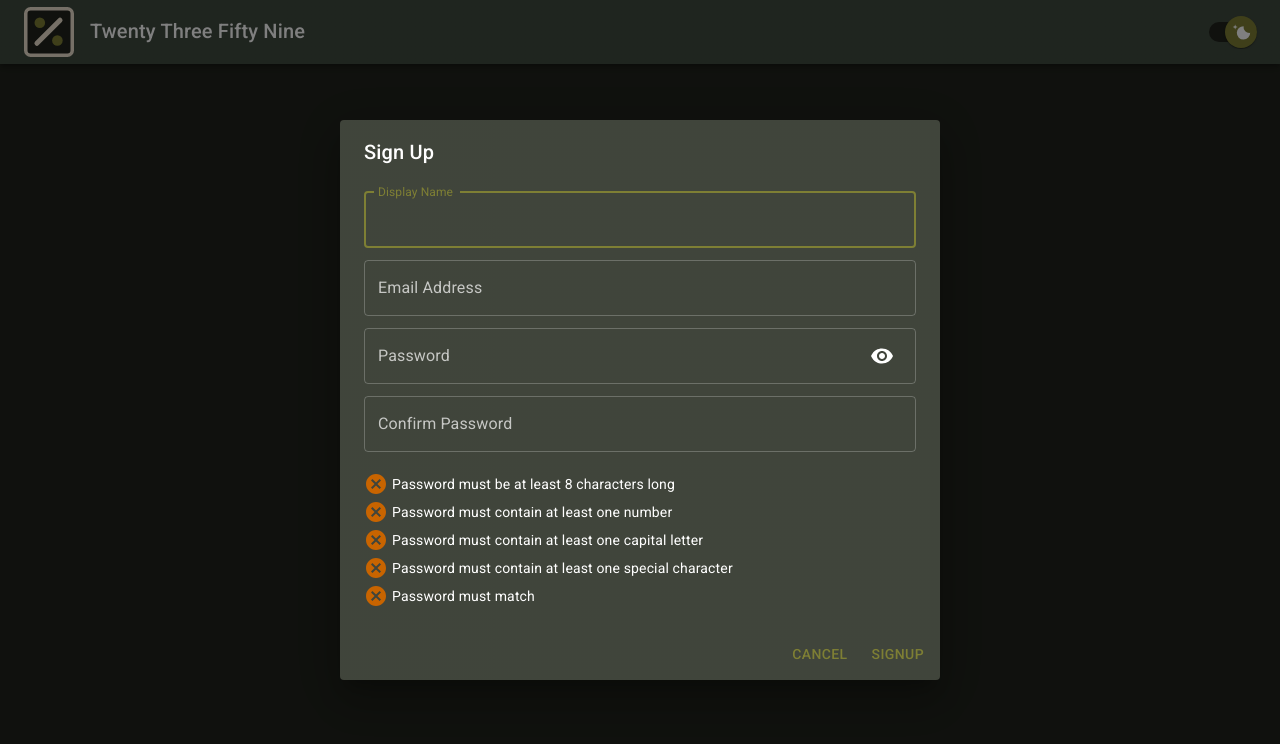
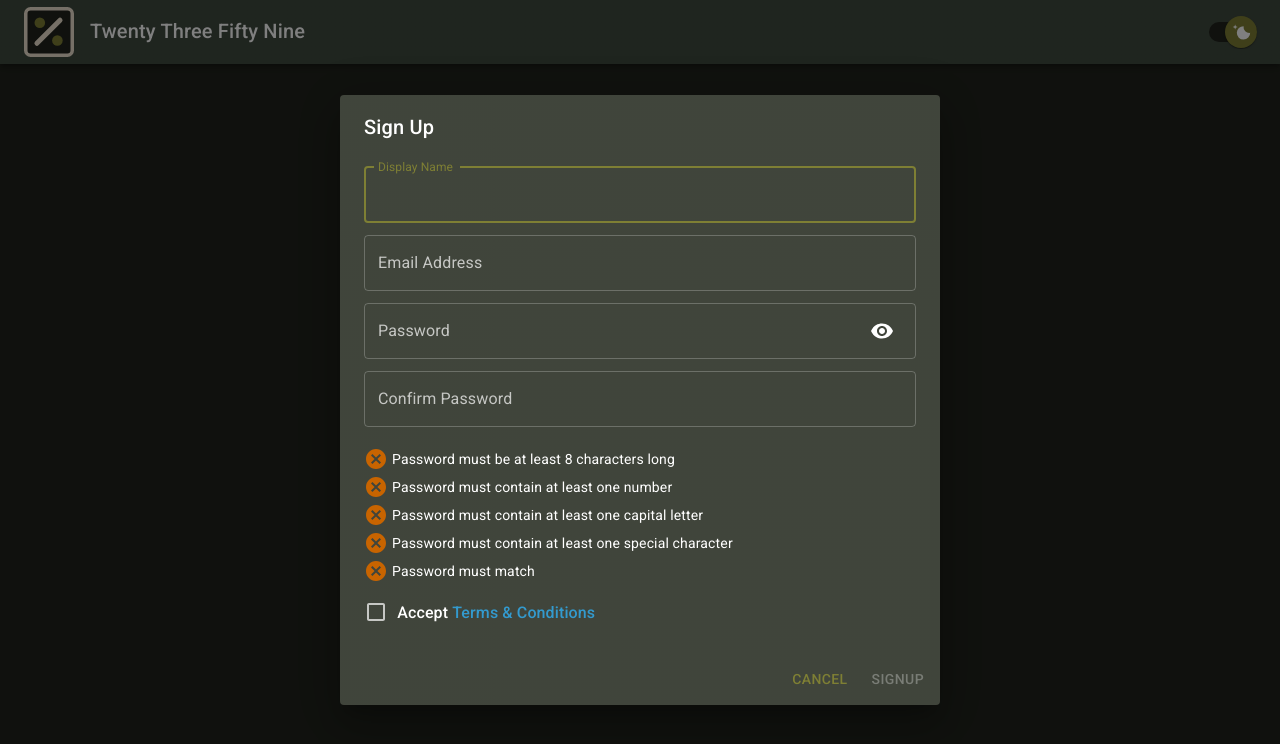
Before and after one commit to Twenty-Three-Fifty-Nine/grade-tracker, a React (Create React App) app: page / in a window 1280 px wide. Both pictures are taken after a click on the button "SIGN UP". Shown: the top 744 px of the page. Built offline with nearby package versions, Linux system fonts and the light colour scheme.

Commit message:
Added terms and conditions checkbox

```diff
--- a/src/SignupDialog.jsx
+++ b/src/SignupDialog.jsx
@@ -1,5 +1,5 @@
 import React, { useCallback } from 'react';
-import { Alert, Button, Dialog, DialogActions, DialogContent, DialogTitle, TextField, IconButton, Collapse, CircularProgress, Box, InputAdornment } from '@mui/material';
+import { Alert, Button, Dialog, DialogActions, DialogContent, DialogTitle, TextField, IconButton, Collapse, CircularProgress, Box, InputAdornment, Stack, Checkbox, Typography } from '@mui/material';
 import Axios from 'axios';
 import Cookies from 'universal-cookie';
 import PasswordValidation from './PasswordValidation';
@@ -14,6 +14,7 @@ const SignupDialog = (props) => {
     const [email, setEmail] = React.useState("");
     const [password, setPassword] = React.useState("");
     const [passwordConfirm, setPasswordConfirm] = React.useState("");
+    const [acceptedTerms, setAcceptedTerms] = React.useState(false);
 
     const [validPasswordLength, setValidPasswordLength] = React.useState(false);
     const [validPasswordNumber, setValidPasswordNumber] = React.useState(false);
@@ -35,6 +36,7 @@ const SignupDialog = (props) => {
         setPassword("");
         setPasswordConfirm("");
         setShowPassword(false);
+        setAcceptedTerms(false);
     }, [onClose]);
 
     const handleSignup = useCallback(async () => {
@@ -153,6 +155,13 @@ const SignupDialog = (props) => {
 
                 <PasswordValidation validPasswordLength={validPasswordLength} validPasswordNumber={validPasswordNumber} validPasswordSpecial={validPasswordSpecial} validPasswordCapital={validPasswordCapital} validPasswordMatch={validPasswordMatch} />
 
+                <Stack direction="row" sx={{ml: -1.1, mt: 1}}>
+                    <Checkbox checked={acceptedTerms} onChange={(e, newValue) => {setAcceptedTerms(newValue)}} />
+                    <Typography variant="h6" sx={{mt:1.2, fontSize:"16px"}}>
+                        Accept <Box display="inline-block" onClick={() => {console.log("hi")}} sx={{cursor:"pointer", color:"info.main", "&:hover":{textDecoration:"underline"}}}> Terms & Conditions </Box>
+                    </Typography>
+                </Stack>
+
                 {<Collapse in={signupError}>
                     <Alert severity="error" sx={{ mt: 2 }}
                         action={
@@ -172,7 +181,7 @@ const SignupDialog = (props) => {
             <DialogActions>
                 <Button onClick={handleClose}>Cancel</Button>
                 <Box sx={{ position: 'relative' }}>
-                    <Button onClick={handleSignup} disabled={loading}>Signup</Button>
+                    <Button onClick={handleSignup} disabled={loading || !acceptedTerms}>Signup</Button>
                     {loading &&
                         <CircularProgress size={24} sx={{ position: 'absolute', top: '50%', left: '50%', mt: '-12px', ml: '-12px', }} />
                     }
```
